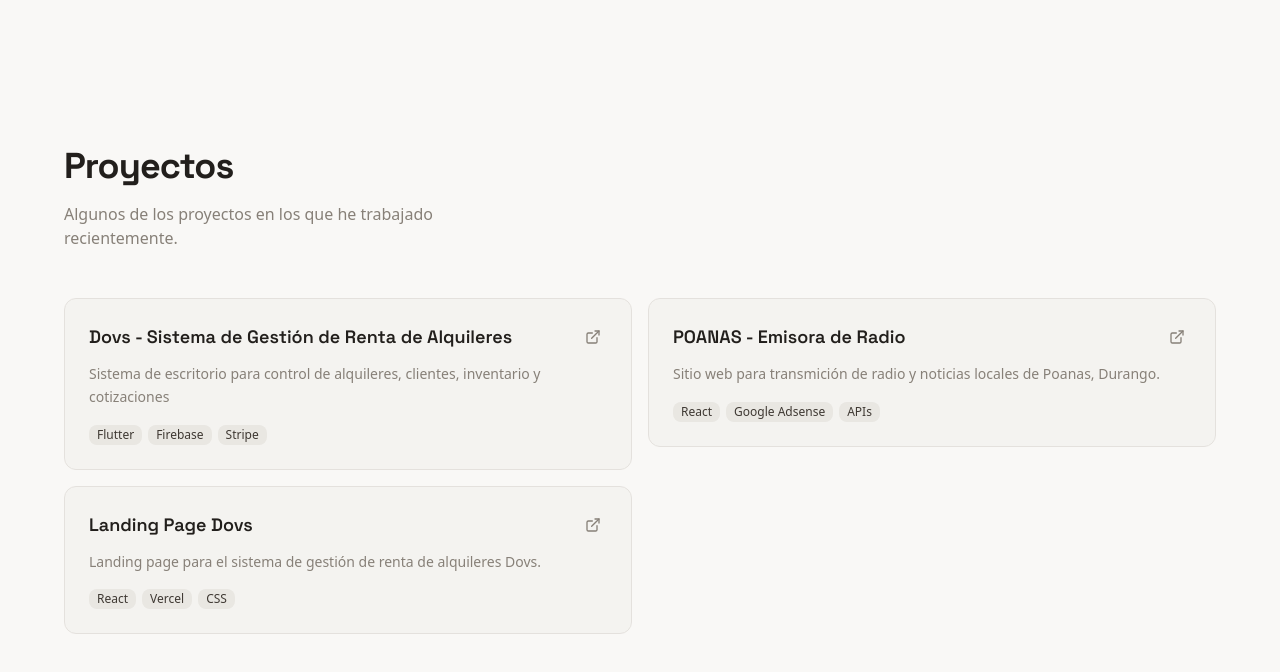
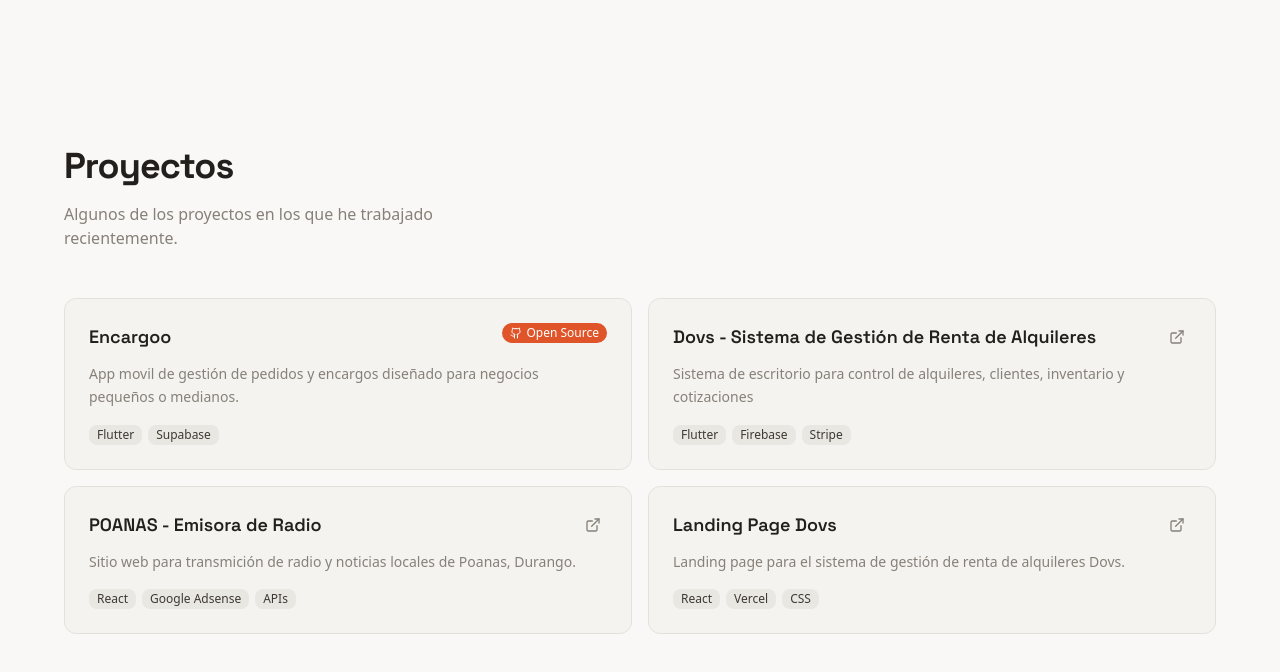
Before and after one commit to stebean/stebean.github.io, a React (Vite) app: page / in a window 1280 px wide. Shown: the part 719-1391 px from the top of the page. Built offline with nearby package versions, Linux system fonts and the light colour scheme; the HTML template or start-up script is replaced by a standard one.

Commit message:
add Encargoo app in project section

```diff
--- a/src/components/ProjectsSection.tsx
+++ b/src/components/ProjectsSection.tsx
@@ -12,6 +12,13 @@
 }
 
 const projects: Project[] = [
+  {
+    title: "Encargoo",
+    description: "App movil de gestión de pedidos y encargos diseñado para negocios pequeños o medianos.",
+    tags: ["Flutter", "Supabase"],
+    github: "https://github.com/stebean/encargoo",
+    opensource: true,
+  },
   {
     title: "Dovs - Sistema de Gestión de Renta de Alquileres",
     description: "Sistema de escritorio para control de alquileres, clientes, inventario y cotizaciones",
```
